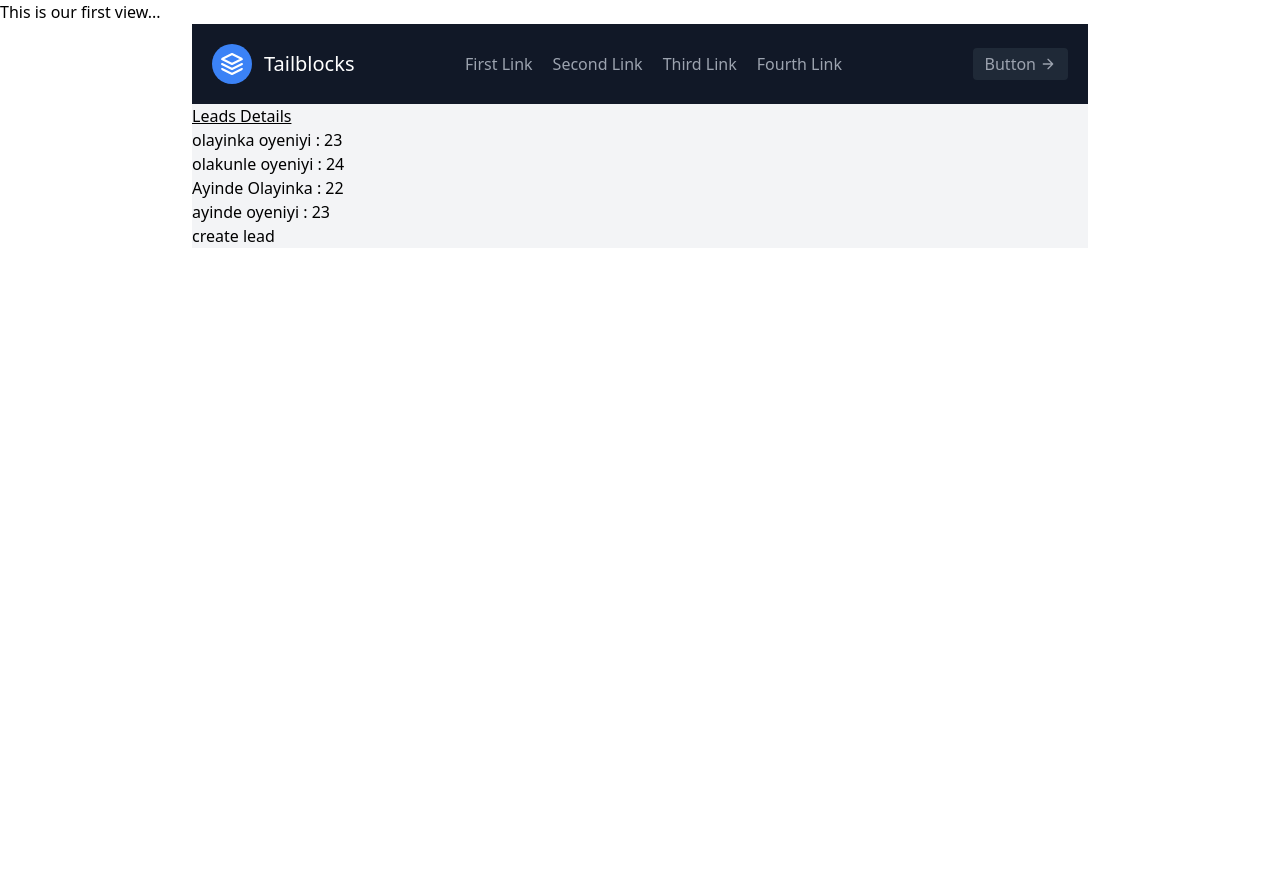
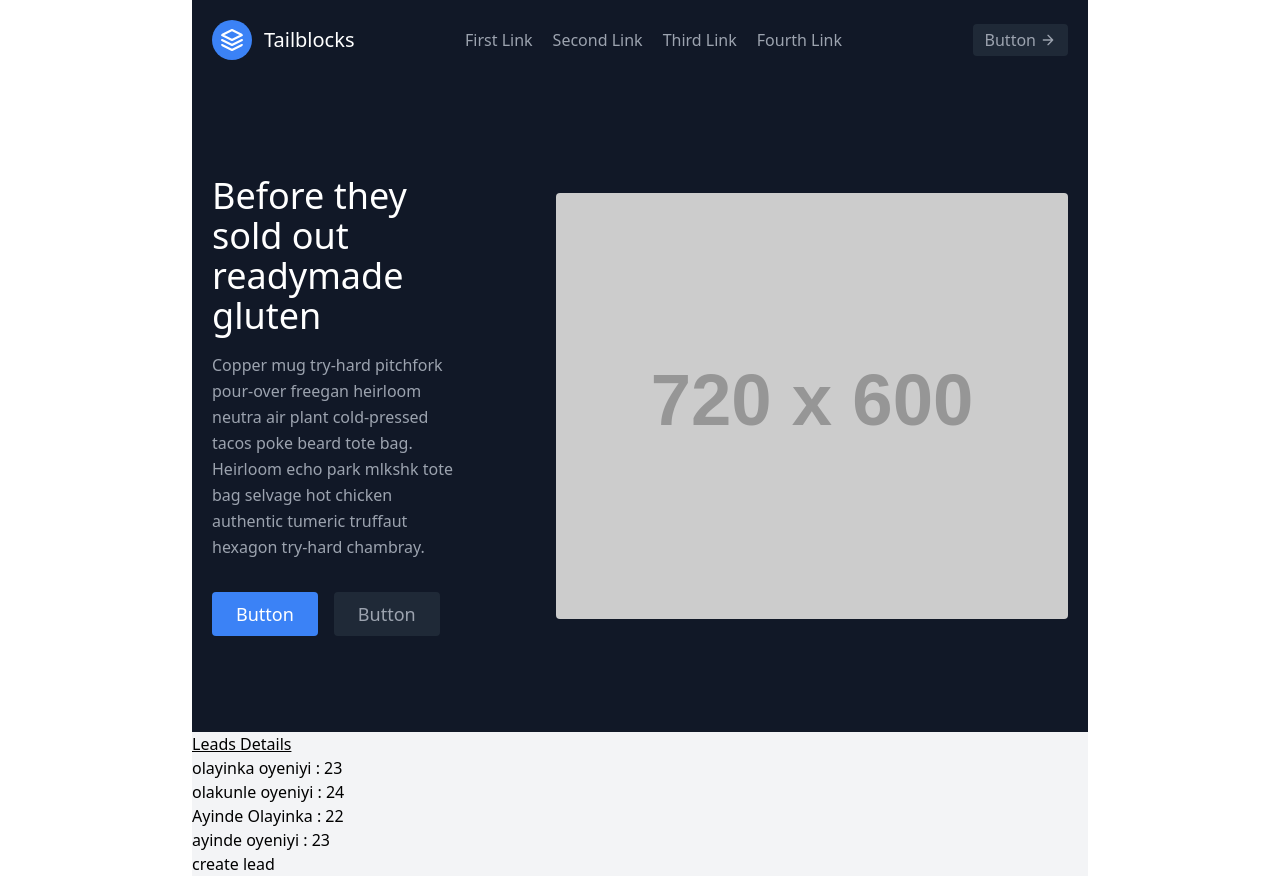
Before and after one commit to Taoheed-O/CRM_w_Django, a Django app: page / in a window 1280 px wide. Before the commit the page ends 242 px from the top, so only its background shows below. Run offline with Django 3.2, Linux system fonts and the light colour scheme; data comes from the database, SQL or seed files in the repository; grey boxes labelled with a size stand in for pictures from a placeholder-image service; some libraries are stand-ins or nearby versions.

Commit message:
code review

```diff
--- a/TCRM/leads/templates/leads/homepage.html
+++ b/TCRM/leads/templates/leads/homepage.html
@@ -6,10 +6,10 @@
     <script src="https://cdn.tailwindcss.com"></script>
 </head>
 <body>
-<p> This is our first view...</p>
 <div class="max-w-4xl bg-gray-100 mx-auto">
     {% include 'leads/navbar.html' %}
     {% block content %}
+    {% include 'leads/landingpage.html' %}
     <div >
     <h2><u> Leads Details </u></h2>
     {% for lead in leads %}
--- /dev/null
+++ b/TCRM/leads/templates/leads/landingpage.html
@@ -0,0 +1,19 @@
+{% block content %}
+<header class="text-gray-400 bg-gray-900 body-font">
+    <div class="container mx-auto flex px-5 py-24 md:flex-row flex-col items-center">
+      <div class="lg:flex-grow md:w-1/2 lg:pr-24 md:pr-16 flex flex-col md:items-start md:text-left mb-16 md:mb-0 items-center text-center">
+        <h1 class="title-font sm:text-4xl text-3xl mb-4 font-medium text-white">Before they sold out
+          <br class="hidden lg:inline-block">readymade gluten
+        </h1>
+        <p class="mb-8 leading-relaxed">Copper mug try-hard pitchfork pour-over freegan heirloom neutra air plant cold-pressed tacos poke beard tote bag. Heirloom echo park mlkshk tote bag selvage hot chicken authentic tumeric truffaut hexagon try-hard chambray.</p>
+        <div class="flex justify-center">
+          <button class="inline-flex text-white bg-blue-500 border-0 py-2 px-6 focus:outline-none hover:bg-blue-600 rounded text-lg">Button</button>
+          <button class="ml-4 inline-flex text-gray-400 bg-gray-800 border-0 py-2 px-6 focus:outline-none hover:bg-gray-700 hover:text-white rounded text-lg">Button</button>
+        </div>
+      </div>
+      <div class="lg:max-w-lg lg:w-full md:w-1/2 w-5/6">
+        <img class="object-cover object-center rounded" alt="hero" src="https://dummyimage.com/720x600">
+      </div>
+    </div>
+  </header>
+{% endblock content %}
```
